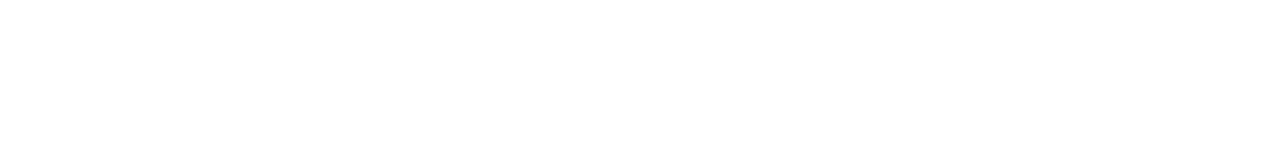
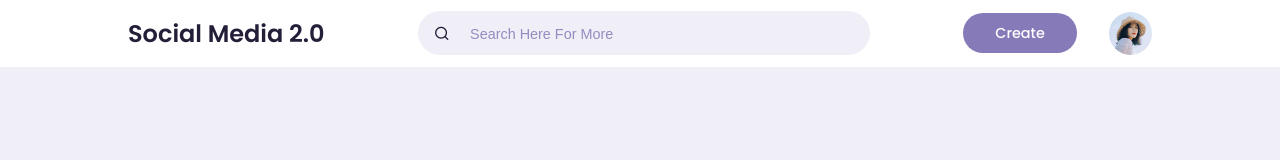
Before and after one commit to Hamim-200/Social_Media, a plain HTML site: page index.html in a window 1280 px wide. Drawn offline with nearby package versions, Linux system fonts and the light colour scheme.

Commit message:
navbar added

```diff
--- a/index.html
+++ b/index.html
@@ -5,12 +5,36 @@
     <meta charset="UTF-8">
     <meta http-equiv="X-UA-Compatible" content="IE=edge">
     <meta name="viewport" content="width=device-width, initial-scale=1.0">
+    <title>Social Media</title>
     <!-- Style Added -->
     <link rel="stylesheet" href="style/style.css">
-    <title>Social Media</title>
+    <!-- Iconscout CDN -->
+    <link rel="stylesheet" href="https://unicons.iconscout.com/release/v4.0.0/css/line.css">
 </head>
 
 <body>
+    <!-- Navigation Start -->
+    <nav>
+        <div class="container">
+            <h2 class="logo">
+                Social Media 2.0
+            </h2>
+
+            <div class="search-bar">
+                <i class="uil uil-search"></i>
+                <input type="search" placeholder="Search Here For More">
+            </div>
+
+            <div class="create">
+                <label class="btn btn-primary" for="create-post">Create</label>
+
+                <div class="profile-picture">
+                    <img src="images/profile-1.jpg" alt="profile">
+                </div>
+            </div>
+        </div>
+    </nav>
+    <!-- Navigation End -->
 
 
     <script src="js/index.js"></script>
--- a/style/style.css
+++ b/style/style.css
@@ -0,0 +1,127 @@
+/* Font */
+@import url('https://fonts.googleapis.com/css2?family=Poppins:wght@300;400;500;600&display=swap');
+
+:root {
+    --color-dark: hsl(252, 30%, 17%);
+    --color-light: hsl(252, 30%, 95%);
+    --color-gray: hsl(252, 30%, 65%);
+    --color-primary: hsl(252, 30%, 60%);
+    --color-secondary: hsl(252, 30%, 90%);
+    --color-success: hsl(120, 95%, 65%);
+    --color-danger: hsl(0, 95%, 65%);
+    --color-white: hsl(252, 30%, 100%);
+    --color-black: hsl(252, 30%, 10%);
+
+    --border-radius: 2rem;
+    --card-border-radius: 1rem;
+    --btn-padding: 0.6rem 2rem;
+    --search-padding: 0.6rem 1rem;
+    --card-padding: 1rem;
+
+}
+
+*,
+*::before,
+*::after {
+    margin: 0;
+    padding: 0;
+    outline: 0;
+    box-sizing: border-box;
+    text-decoration: none;
+    border: none;
+}
+
+body {
+    font-family: 'Poppins', sans-serif;
+    color: var(--color-dark);
+    background: var(--color-light);
+    overflow-x: hidden;
+}
+
+
+/* Common Style */
+.container {
+    width: 80%;
+    margin: 0 auto;
+}
+
+.profile-picture {
+    width: 2.7rem;
+    aspect-ratio: 1/1;
+    border-radius: 50%;
+    overflow: hidden;
+}
+
+img {
+    display: block;
+    width: 100%;
+}
+
+.btn {
+    display: inline-block;
+    padding: var(--btn-padding);
+    font-weight: 500;
+    border-radius: var(--border-radius);
+    cursor: pointer;
+    transition: all 300ms ease;
+    font-size: 0.9rem;
+}
+
+.btn:hover {
+    opacity: 0.8;
+}
+
+.btn-primary {
+    background: var(--color-primary);
+    color: white;
+}
+
+.text-bold {
+    font-weight: 500;
+}
+
+.text-muted {
+    color: var(--color-gray);
+}
+
+/* === Navbar Start Here === */
+nav {
+    width: 100%;
+    background: var(--color-white);
+    padding: 0.7rem 0;
+    position: fixed;
+    top: 0;
+    z-index: 10;
+}
+
+nav .container {
+    display: flex;
+    align-items: center;
+    justify-content: space-between;
+}
+
+nav .search-bar {
+    background: var(--color-light);
+    border-radius: var(--border-radius);
+    padding: var(--search-padding);
+}
+
+nav .search-bar input[type="search"] {
+    background: transparent;
+    width: 30vw;
+    margin-left: 1rem;
+    font-size: 0.9rem;
+    color: var(--color-dark);
+}
+
+nav .search-bar input[type="search"]::placeholder {
+    color: var(--color-gray);
+}
+
+nav .create {
+    display: flex;
+    align-items: center;
+    gap: 2rem;
+}
+
+/* === Navbar End Here === */
```
